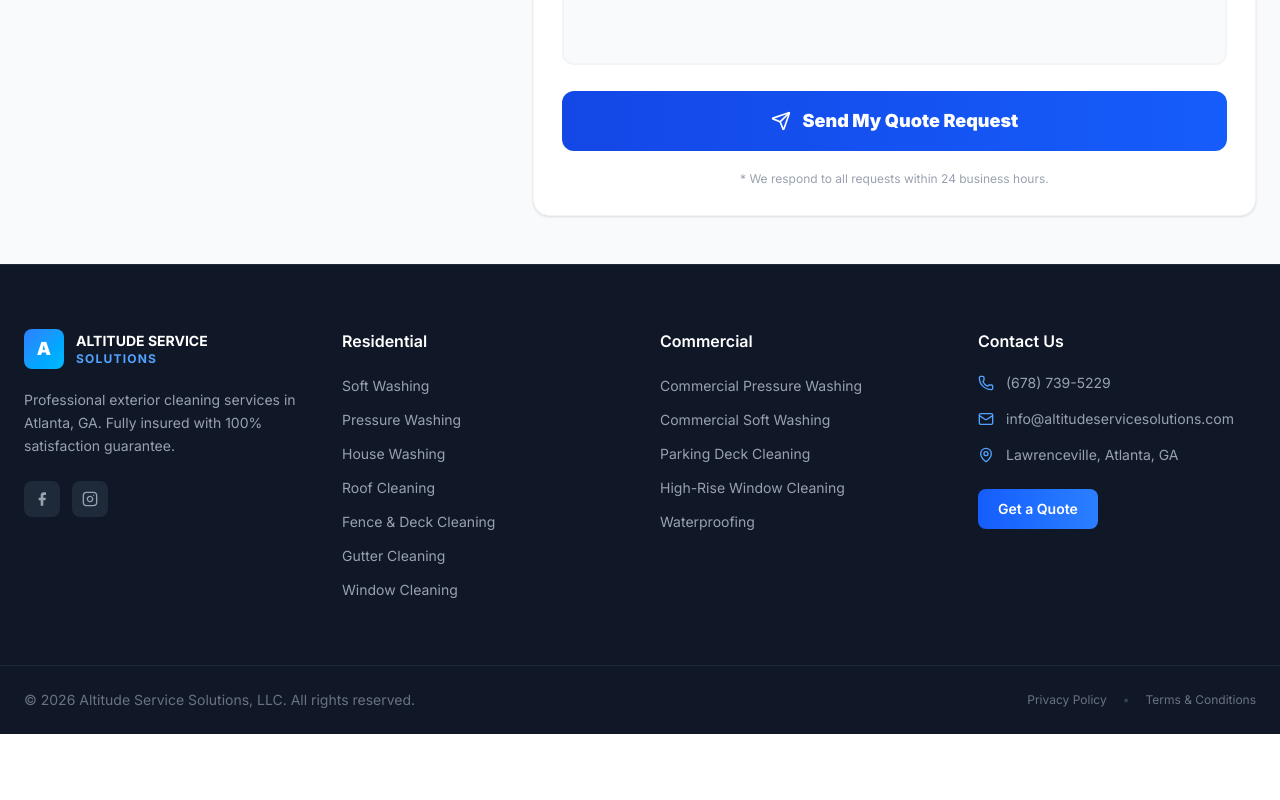
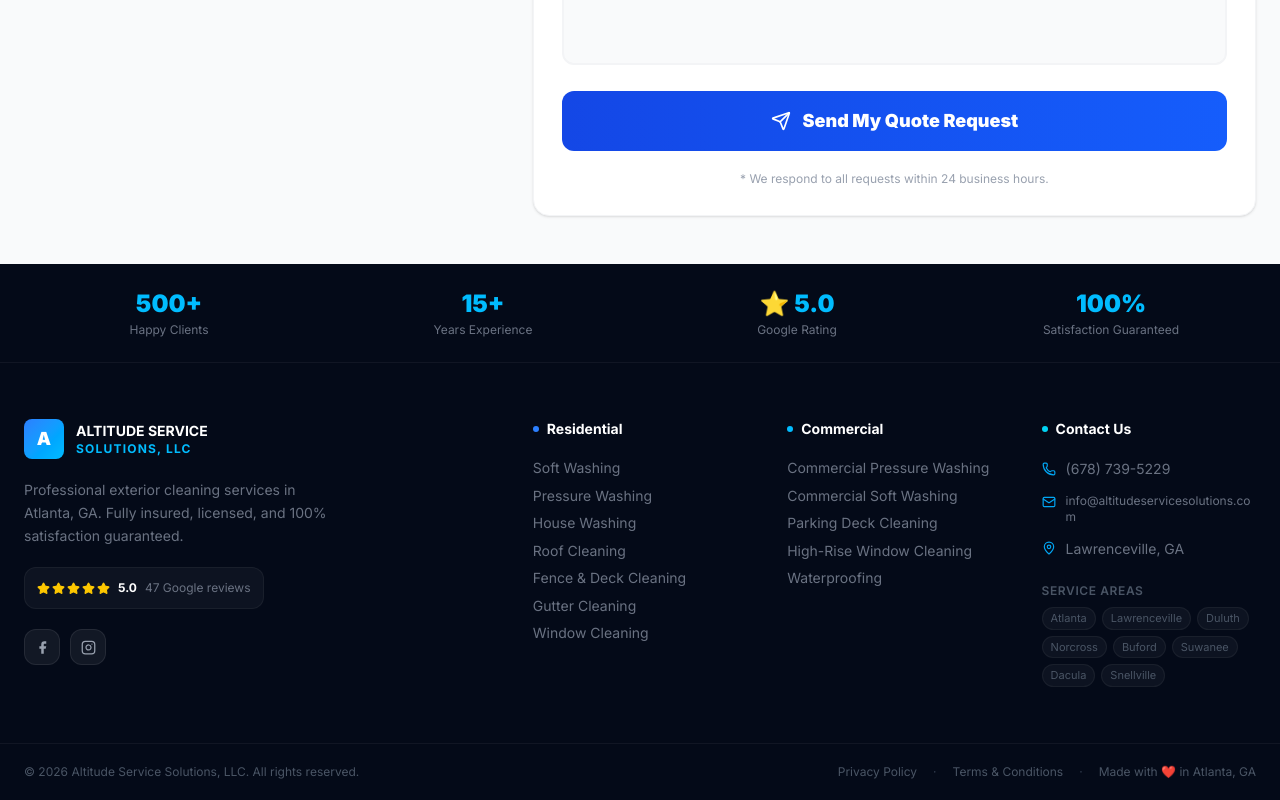
Before and after one commit to legacyproperties90-code/altitude-service-solutions, a Next.js app: page /en/contact in a window 1280 px wide. Shown: the part 1197-1997 px from the top of the page. Before the commit the page ends 1931 px from the top, so only its background shows below. Built offline with nearby package versions, Linux system fonts and the light colour scheme; no server answers.

Commit message:
feat: gallery with real photos, footer redesign with local SEO cities + stats, expanded keywords

```diff
--- a/src/app/[lang]/gallery/page.tsx
+++ b/src/app/[lang]/gallery/page.tsx
@@ -1,6 +1,7 @@
 import type { Metadata } from "next";
 import Link from "next/link";
-import { ArrowRight, ImageOff } from "lucide-react";
+import Image from "next/image";
+import { ArrowRight, Upload } from "lucide-react";
 import { getDictionary } from "@/lib/getDictionary";
 
 export async function generateMetadata({ params }: { params: Promise<{ lang: string }> }): Promise<Metadata> {
@@ -16,28 +17,43 @@ export async function generateMetadata({ params }: { params: Promise<{ lang: str
   };
 }
 
+const photos = [
+  { src: "/hero2.jpg", alt: "House washing before & after — Atlanta GA", tag: { en: "House Washing", es: "Lavado de Casa" }, pos: "50% 22%" },
+  { src: "/hero2.jpg", alt: "Professional exterior cleaning results — Lawrenceville GA", tag: { en: "Exterior Cleaning", es: "Limpieza Exterior" }, pos: "50% 78%" },
+  { src: "/hero1.jpg", alt: "Gutter cleaning before & after — Atlanta GA", tag: { en: "Gutter Cleaning", es: "Limpieza de Canaletas" }, pos: "30% 50%" },
+  { src: "/hero1.jpg", alt: "Professional gutter cleaning — Duluth GA", tag: { en: "Gutter Cleaning", es: "Limpieza de Canaletas" }, pos: "70% 50%" },
+];
+
 export default async function GalleryPage({ params }: { params: Promise<{ lang: string }> }) {
   const { lang } = await params;
   const d = await getDictionary(lang);
+  const isEs = lang === "es";
+
+  const cats = isEs
+    ? ["Todos", "Lavado de Casa", "Canaletas", "Techos", "Comercial"]
+    : ["All", "House Washing", "Gutters", "Roofing", "Commercial"];
 
   return (
     <>
-      <section className="pt-32 pb-16 bg-gradient-to-b from-blue-600 to-blue-500">
+      {/* Header */}
+      <section className="pt-32 pb-16 bg-gradient-to-b from-blue-800 to-blue-700">
         <div className="max-w-7xl mx-auto px-4 sm:px-6 text-center">
-          <p className="text-blue-100 font-semibold text-sm tracking-widest uppercase mb-3">{d.gallery.badge}</p>
+          <p className="text-blue-200 font-semibold text-sm tracking-widest uppercase mb-3">{d.gallery.badge}</p>
           <h1 className="text-5xl sm:text-6xl font-black text-white mb-5">{d.gallery.title}</h1>
           <p className="text-blue-100 text-xl max-w-2xl mx-auto">{d.gallery.desc}</p>
         </div>
       </section>
 
-      <section className="py-8 bg-white border-b border-gray-100">
+      {/* Category tabs */}
+      <section className="py-6 bg-white border-b border-gray-100 sticky top-20 z-30 shadow-sm">
         <div className="max-w-7xl mx-auto px-4 sm:px-6">
-          <div className="flex flex-wrap gap-3 justify-center">
-            {d.gallery.categories.map((c, i) => (
+          <div className="flex flex-wrap gap-2 justify-center">
+            {cats.map((c, i) => (
               <button key={c}
-                className={`px-5 py-2 rounded-full text-sm font-medium transition-all ${i === 0
-                  ? "bg-blue-600 text-white shadow-md shadow-blue-500/20"
-                  : "bg-gray-100 text-gray-600 hover:bg-blue-50 hover:text-blue-600 border border-gray-200"
+                className={`px-5 py-2 rounded-full text-sm font-semibold transition-all ${
+                  i === 0
+                    ? "bg-blue-700 text-white shadow-md shadow-blue-700/20"
+                    : "bg-gray-100 text-gray-600 hover:bg-sky-50 hover:text-sky-700 border border-gray-200"
                 }`}>
                 {c}
               </button>
@@ -46,28 +62,70 @@ export default async function GalleryPage({ params }: { params: Promise<{ lang:
         </div>
       </section>
 
-      <section className="py-16 bg-white">
+      {/* Photos grid */}
+      <section className="py-12 bg-gray-50">
         <div className="max-w-7xl mx-auto px-4 sm:px-6">
-          <div className="grid grid-cols-2 md:grid-cols-3 lg:grid-cols-4 gap-4">
-            {Array.from({ length: 12 }).map((_, i) => (
-              <div key={i} className="aspect-square bg-gray-50 border border-gray-100 rounded-2xl flex flex-col items-center justify-center card-hover hover:border-blue-200 hover:shadow-md transition-all">
-                <ImageOff size={32} className="text-gray-300 mb-3" />
-                <p className="text-gray-400 text-xs text-center px-4">Photo coming soon</p>
+
+          {/* Real photos */}
+          <div className="grid grid-cols-1 sm:grid-cols-2 lg:grid-cols-2 gap-5 mb-5">
+            {photos.map((p, i) => (
+              <div key={i} className="group relative overflow-hidden rounded-2xl aspect-video shadow-md hover:shadow-xl transition-all duration-300 hover:-translate-y-1">
+                <Image
+                  src={p.src}
+                  alt={p.alt}
+                  fill
+                  className="object-cover transition-transform duration-700 group-hover:scale-105"
+                  style={{ objectPosition: p.pos }}
+                  sizes="(max-width: 640px) 100vw, 50vw"
+                />
+                {/* Overlay on hover */}
+                <div className="absolute inset-0 bg-gradient-to-t from-black/60 via-transparent to-transparent opacity-0 group-hover:opacity-100 transition-opacity duration-300" />
+                {/* Tag */}
+                <div className="absolute top-3 left-3">
+                  <span className="bg-blue-700/90 backdrop-blur-sm text-white text-xs font-semibold px-3 py-1.5 rounded-full">
+                    {isEs ? p.tag.es : p.tag.en}
+                  </span>
+                </div>
+                {/* Location on hover */}
+                <div className="absolute bottom-4 left-4 right-4 opacity-0 group-hover:opacity-100 transition-all duration-300 translate-y-2 group-hover:translate-y-0">
+                  <p className="text-white font-semibold text-sm">Altitude Service Solutions</p>
+                  <p className="text-gray-300 text-xs">Atlanta, GA</p>
+                </div>
               </div>
             ))}
           </div>
 
-          <div className="mt-16 bg-gray-50 border border-gray-100 rounded-2xl p-10 text-center shadow-sm">
-            <h3 className="text-2xl font-black text-gray-900 mb-3">{d.gallery.comingSoon}</h3>
-            <p className="text-gray-500 text-lg max-w-xl mx-auto mb-6">{d.gallery.comingDesc}</p>
-            <div className="flex flex-col sm:flex-row gap-4 justify-center">
+          {/* Placeholder grid for more photos */}
+          <div className="grid grid-cols-2 sm:grid-cols-3 lg:grid-cols-4 gap-4 mb-10">
+            {Array.from({ length: 8 }).map((_, i) => (
+              <div key={i}
+                className="aspect-square bg-white border-2 border-dashed border-gray-200 rounded-2xl flex flex-col items-center justify-center gap-2 hover:border-sky-300 hover:bg-sky-50 transition-all">
+                <Upload size={22} className="text-gray-300" />
+                <p className="text-gray-300 text-xs text-center font-medium px-3">
+                  {isEs ? "Foto próximamente" : "Photo coming soon"}
+                </p>
+              </div>
+            ))}
+          </div>
+
+          {/* CTA */}
+          <div className="bg-gradient-to-r from-blue-900 to-blue-700 rounded-2xl p-10 text-center">
+            <h3 className="text-2xl font-black text-white mb-2">
+              {isEs ? "¿Quieres ver más resultados?" : "Want to See More Results?"}
+            </h3>
+            <p className="text-blue-200 text-lg mb-7 max-w-xl mx-auto">
+              {isEs
+                ? "Llámanos o solicita una cotización. Podemos visitar tu propiedad y mostrarte exactamente qué podemos hacer."
+                : "Give us a call or request a quote. We can visit your property and show you exactly what we can do."}
+            </p>
+            <div className="flex flex-col sm:flex-row gap-3 justify-center">
               <Link href={`/${lang}/contact`}
-                className="inline-flex items-center gap-2 px-7 py-3.5 rounded-xl bg-gradient-to-r from-blue-600 to-blue-500 text-white font-semibold hover:from-blue-700 hover:to-blue-600 transition-all shadow-lg shadow-blue-500/20">
-                {d.gallery.getQuote} <ArrowRight size={18} />
+                className="inline-flex items-center gap-2 px-8 py-3.5 rounded-xl bg-white text-blue-800 font-bold hover:bg-blue-50 transition-all">
+                {isEs ? "Cotización Gratis" : "Get a Free Quote"} <ArrowRight size={18} />
               </Link>
               <a href="tel:+16787395229"
-                className="inline-flex items-center justify-center gap-2 px-7 py-3.5 rounded-xl border-2 border-blue-600 text-blue-600 font-semibold hover:bg-blue-600 hover:text-white transition-all">
-                {d.gallery.callUs}
+                className="inline-flex items-center justify-center gap-2 px-8 py-3.5 rounded-xl border-2 border-white/40 text-white font-bold hover:bg-white/10 transition-all">
+                (678) 739-5229
               </a>
             </div>
           </div>
--- a/src/app/[lang]/layout.tsx
+++ b/src/app/[lang]/layout.tsx
@@ -31,14 +31,25 @@ export async function generateMetadata({
     },
     description: d.meta.home.description,
     keywords: [
-      "pressure washing Atlanta",
+      "pressure washing Atlanta GA",
       "soft washing Atlanta",
       "roof cleaning Atlanta",
       "house washing Atlanta",
-      "exterior cleaning Lawrenceville GA",
+      "pressure washing Lawrenceville GA",
+      "pressure washing Duluth GA",
+      "pressure washing Norcross GA",
+      "pressure washing Buford GA",
+      "pressure washing Suwanee GA",
       "commercial pressure washing Atlanta",
-      "lavado a presión Atlanta",
+      "gutter cleaning Atlanta",
+      "window cleaning Atlanta",
+      "exterior cleaning service Georgia",
+      "best pressure washing company Atlanta",
+      "lavado a presión Atlanta Georgia",
       "limpieza exterior Atlanta",
+      "lavado de casas Atlanta",
+      "limpieza de techos Atlanta",
+      "Altitude Service Solutions",
     ],
     authors: [{ name: "Altitude Service Solutions" }],
     creator: "Altitude Service Solutions",
--- a/src/components/Footer.tsx
+++ b/src/components/Footer.tsx
@@ -1,94 +1,173 @@
 import Link from "next/link";
-import { Phone, Mail, MapPin } from "lucide-react";
+import { Phone, Mail, MapPin, Star } from "lucide-react";
 import type { Dictionary, Lang } from "@/lib/getDictionary";
 
+const cities = {
+  en: ["Atlanta", "Lawrenceville", "Duluth", "Norcross", "Buford", "Suwanee", "Dacula", "Snellville"],
+  es: ["Atlanta", "Lawrenceville", "Duluth", "Norcross", "Buford", "Suwanee", "Dacula", "Snellville"],
+};
+
 export default function Footer({ lang, d }: { lang: Lang; d: Dictionary }) {
+  const isEs = lang === "es";
+  const year = new Date().getFullYear();
+
   return (
-    <footer className="bg-gray-900 border-t border-gray-800">
-      <div className="max-w-7xl mx-auto px-4 sm:px-6 py-16">
-        <div className="grid grid-cols-1 md:grid-cols-2 lg:grid-cols-4 gap-10">
+    <footer className="bg-[#040a18]">
 
-          <div className="lg:col-span-1">
+      {/* Top bar — stats */}
+      <div className="border-b border-white/5 py-6">
+        <div className="max-w-7xl mx-auto px-4 sm:px-6">
+          <div className="grid grid-cols-2 sm:grid-cols-4 gap-6 text-center">
+            {[
+              { value: "500+",   label: isEs ? "Clientes Satisfechos" : "Happy Clients" },
+              { value: "15+",    label: isEs ? "Años de Experiencia" : "Years Experience" },
+              { value: "⭐ 5.0", label: isEs ? "Google Rating" : "Google Rating" },
+              { value: "100%",   label: isEs ? "Satisfacción Garantizada" : "Satisfaction Guaranteed" },
+            ].map((s) => (
+              <div key={s.label}>
+                <div className="text-2xl font-black text-sky-400">{s.value}</div>
+                <div className="text-gray-500 text-xs mt-0.5">{s.label}</div>
+              </div>
+            ))}
+          </div>
+        </div>
+      </div>
+
+      {/* Main footer */}
+      <div className="max-w-7xl mx-auto px-4 sm:px-6 py-14">
+        <div className="grid grid-cols-1 md:grid-cols-2 lg:grid-cols-5 gap-10">
+
+          {/* Brand — 2 cols */}
+          <div className="lg:col-span-2">
             <div className="flex items-center gap-3 mb-5">
-              <div className="w-10 h-10 rounded-lg bg-gradient-to-br from-blue-500 to-sky-400 flex items-center justify-center font-black text-white text-lg">A</div>
+              <div className="w-10 h-10 rounded-lg bg-gradient-to-br from-blue-500 to-sky-400 flex items-center justify-center font-black text-white text-lg shrink-0">A</div>
               <div>
                 <div className="font-bold text-white text-sm">ALTITUDE SERVICE</div>
-                <div className="font-bold text-blue-400 text-xs tracking-widest">SOLUTIONS</div>
+                <div className="font-bold text-sky-400 text-xs tracking-widest">SOLUTIONS, LLC</div>
               </div>
             </div>
-            <p className="text-gray-400 text-sm leading-relaxed mb-6">{d.footer.desc}</p>
-            <div className="flex gap-3">
-              <a href="https://www.facebook.com/altitudeservicesolutions" target="_blank" rel="noopener noreferrer"
-                className="w-9 h-9 rounded-lg bg-gray-800 flex items-center justify-center text-gray-400 hover:bg-blue-600 hover:text-white transition-all" aria-label="Facebook">
-                <svg width="16" height="16" viewBox="0 0 24 24" fill="currentColor"><path d="M18 2h-3a5 5 0 0 0-5 5v3H7v4h3v8h4v-8h3l1-4h-4V7a1 1 0 0 1 1-1h3z" /></svg>
-              </a>
-              <a href="https://www.instagram.com/altitudeservicesolutions" target="_blank" rel="noopener noreferrer"
-                className="w-9 h-9 rounded-lg bg-gray-800 flex items-center justify-center text-gray-400 hover:bg-pink-600 hover:text-white transition-all" aria-label="Instagram">
-                <svg width="16" height="16" viewBox="0 0 24 24" fill="none" stroke="currentColor" strokeWidth="2" strokeLinecap="round" strokeLinejoin="round"><rect x="2" y="2" width="20" height="20" rx="5" ry="5" /><path d="M16 11.37A4 4 0 1 1 12.63 8 4 4 0 0 1 16 11.37z" /><line x1="17.5" y1="6.5" x2="17.51" y2="6.5" /></svg>
-              </a>
+            <p className="text-gray-500 text-sm leading-relaxed mb-5 max-w-xs">
+              {isEs
+                ? "Servicios profesionales de limpieza exterior en Atlanta, GA. Totalmente asegurados, licenciados y con 100% de satisfacción garantizada."
+                : "Professional exterior cleaning services in Atlanta, GA. Fully insured, licensed, and 100% satisfaction guaranteed."}
+            </p>
+
+            {/* Google rating */}
+            <div className="flex items-center gap-2 mb-5 p-3 bg-white/4 rounded-xl border border-white/5 w-fit">
+              <div className="flex gap-0.5">
+                {[1,2,3,4,5].map((i) => <Star key={i} size={13} className="fill-yellow-400 text-yellow-400" />)}
+              </div>
+              <span className="text-white text-xs font-bold">5.0</span>
+              <span className="text-gray-500 text-xs">{isEs ? "47 reseñas Google" : "47 Google reviews"}</span>
+            </div>
+
+            {/* Socials */}
+            <div className="flex gap-2.5">
+              {[
+                { href: "https://www.facebook.com/altitudeservicesolutions", label: "Facebook", icon: <svg width="15" height="15" viewBox="0 0 24 24" fill="currentColor"><path d="M18 2h-3a5 5 0 0 0-5 5v3H7v4h3v8h4v-8h3l1-4h-4V7a1 1 0 0 1 1-1h3z"/></svg>, hover: "hover:bg-blue-600" },
+                { href: "https://www.instagram.com/altitudeservicesolutions", label: "Instagram", icon: <svg width="15" height="15" viewBox="0 0 24 24" fill="none" stroke="currentColor" strokeWidth="2" strokeLinecap="round" strokeLinejoin="round"><rect x="2" y="2" width="20" height="20" rx="5" ry="5"/><path d="M16 11.37A4 4 0 1 1 12.63 8 4 4 0 0 1 16 11.37z"/><line x1="17.5" y1="6.5" x2="17.51" y2="6.5"/></svg>, hover: "hover:bg-pink-600" },
+              ].map((s) => (
+                <a key={s.label} href={s.href} target="_blank" rel="noopener noreferrer" aria-label={s.label}
+                  className={`w-9 h-9 rounded-xl bg-white/6 border border-white/8 flex items-center justify-center text-gray-400 ${s.hover} hover:text-white transition-all`}>
+                  {s.icon}
+                </a>
+              ))}
             </div>
           </div>
 
+          {/* Residential */}
           <div>
-            <h4 className="text-white font-semibold mb-5">{d.footer.residential}</h4>
+            <h4 className="text-white font-bold text-sm mb-5 flex items-center gap-2">
+              <span className="w-1.5 h-1.5 rounded-full bg-blue-500" />
+              {d.footer.residential}
+            </h4>
             <ul className="space-y-2.5">
               {d.residential.services.map((s) => (
                 <li key={s.id}>
-                  <Link href={`/${lang}/residential#${s.id}`} className="text-gray-400 hover:text-blue-400 text-sm transition-colors">{s.title}</Link>
+                  <Link href={`/${lang}/residential#${s.id}`}
+                    className="text-gray-500 hover:text-sky-400 text-sm transition-colors leading-tight block">
+                    {s.title}
+                  </Link>
                 </li>
               ))}
             </ul>
           </div>
 
+          {/* Commercial */}
           <div>
-            <h4 className="text-white font-semibold mb-5">{d.footer.commercial}</h4>
+            <h4 className="text-white font-bold text-sm mb-5 flex items-center gap-2">
+              <span className="w-1.5 h-1.5 rounded-full bg-sky-400" />
+              {d.footer.commercial}
+            </h4>
             <ul className="space-y-2.5">
               {d.commercial.services.map((s) => (
                 <li key={s.id}>
-                  <Link href={`/${lang}/commercial#${s.id}`} className="text-gray-400 hover:text-blue-400 text-sm transition-colors">{s.title}</Link>
+                  <Link href={`/${lang}/commercial#${s.id}`}
+                    className="text-gray-500 hover:text-sky-400 text-sm transition-colors leading-tight block">
+                    {s.title}
+                  </Link>
                 </li>
               ))}
             </ul>
           </div>
 
+          {/* Contact + Areas */}
           <div>
-            <h4 className="text-white font-semibold mb-5">{d.footer.contactUs}</h4>
-            <ul className="space-y-4">
+            <h4 className="text-white font-bold text-sm mb-5 flex items-center gap-2">
+              <span className="w-1.5 h-1.5 rounded-full bg-cyan-400" />
+              {d.footer.contactUs}
+            </h4>
+            <ul className="space-y-3.5 mb-6">
               <li>
-                <a href="tel:+16787395229" className="flex items-start gap-3 text-gray-400 hover:text-blue-400 text-sm transition-colors">
-                  <Phone size={16} className="mt-0.5 shrink-0 text-blue-400" />(678) 739-5229
+                <a href="tel:+16787395229" className="flex items-center gap-2.5 text-gray-500 hover:text-sky-400 text-sm transition-colors">
+                  <Phone size={14} className="text-sky-500 shrink-0" /> (678) 739-5229
                 </a>
               </li>
               <li>
-                <a href="mailto:info@altitudeservicesolutions.com" className="flex items-start gap-3 text-gray-400 hover:text-blue-400 text-sm transition-colors">
-                  <Mail size={16} className="mt-0.5 shrink-0 text-blue-400" />info@altitudeservicesolutions.com
+                <a href="mailto:info@altitudeservicesolutions.com" className="flex items-start gap-2.5 text-gray-500 hover:text-sky-400 text-xs transition-colors break-all">
+                  <Mail size={14} className="text-sky-500 shrink-0 mt-0.5" /> info@altitudeservicesolutions.com
                 </a>
               </li>
               <li>
-                <div className="flex items-start gap-3 text-gray-400 text-sm">
-                  <MapPin size={16} className="mt-0.5 shrink-0 text-blue-400" />Lawrenceville, Atlanta, GA
+                <div className="flex items-start gap-2.5 text-gray-500 text-sm">
+                  <MapPin size={14} className="text-sky-500 shrink-0 mt-0.5" /> Lawrenceville, GA
                 </div>
               </li>
             </ul>
-            <Link href={`/${lang}/contact`}
-              className="mt-6 inline-block px-5 py-2.5 rounded-lg bg-gradient-to-r from-blue-600 to-blue-500 text-white text-sm font-semibold hover:from-blue-700 hover:to-blue-600 transition-all">
-              {d.nav.getQuote}
-            </Link>
+
+            {/* Service cities */}
+            <div>
+              <p className="text-gray-600 text-xs font-semibold uppercase tracking-wider mb-2">
+                {isEs ? "Áreas de Servicio" : "Service Areas"}
+              </p>
+              <div className="flex flex-wrap gap-1.5">
+                {cities[isEs ? "es" : "en"].map((c) => (
+                  <span key={c} className="text-gray-600 text-[11px] bg-white/4 px-2 py-0.5 rounded-full border border-white/5">
+                    {c}
+                  </span>
+                ))}
+              </div>
+            </div>
           </div>
         </div>
       </div>
 
-      <div className="border-t border-gray-800 py-6">
+      {/* Bottom bar */}
+      <div className="border-t border-white/5 py-5">
         <div className="max-w-7xl mx-auto px-4 sm:px-6 flex flex-col sm:flex-row justify-between items-center gap-3">
-          <p className="text-gray-500 text-sm">© {new Date().getFullYear()} Altitude Service Solutions, LLC. {d.footer.rights}</p>
+          <p className="text-gray-600 text-xs">
+            © {year} Altitude Service Solutions, LLC. {d.footer.rights}
+          </p>
           <div className="flex items-center gap-4">
-            <Link href={`/${lang}/privacy`} className="text-gray-500 hover:text-blue-400 text-xs transition-colors">
-              {lang === "en" ? "Privacy Policy" : "Política de Privacidad"}
+            <Link href={`/${lang}/privacy`} className="text-gray-600 hover:text-sky-400 text-xs transition-colors">
+              {isEs ? "Privacidad" : "Privacy Policy"}
             </Link>
-            <span className="text-gray-700 text-xs">•</span>
-            <Link href={`/${lang}/terms`} className="text-gray-500 hover:text-blue-400 text-xs transition-colors">
-              {lang === "en" ? "Terms & Conditions" : "Términos y Condiciones"}
+            <span className="text-gray-700 text-xs">·</span>
+            <Link href={`/${lang}/terms`} className="text-gray-600 hover:text-sky-400 text-xs transition-colors">
+              {isEs ? "Términos" : "Terms & Conditions"}
             </Link>
+            <span className="text-gray-700 text-xs">·</span>
+            <span className="text-gray-600 text-xs">{isEs ? "Hecho con ❤️ en Atlanta, GA" : "Made with ❤️ in Atlanta, GA"}</span>
           </div>
         </div>
       </div>
```
